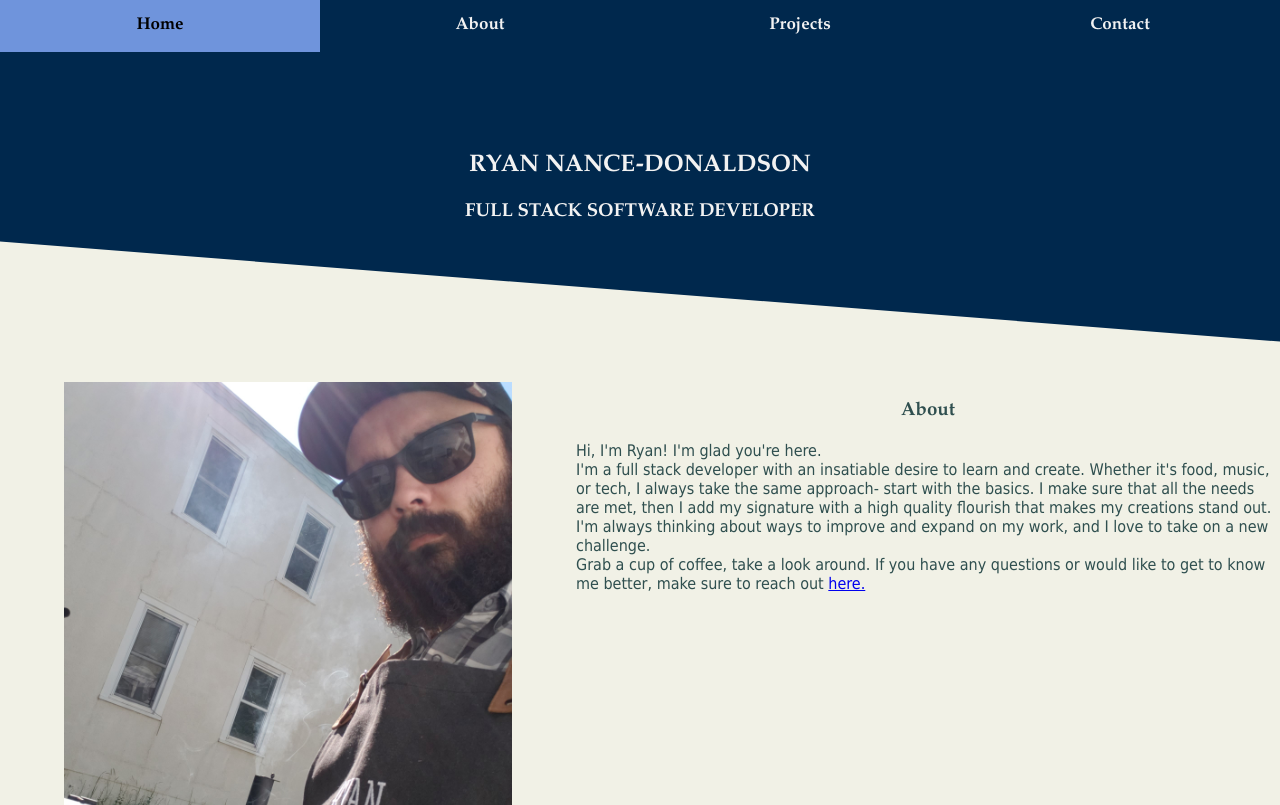
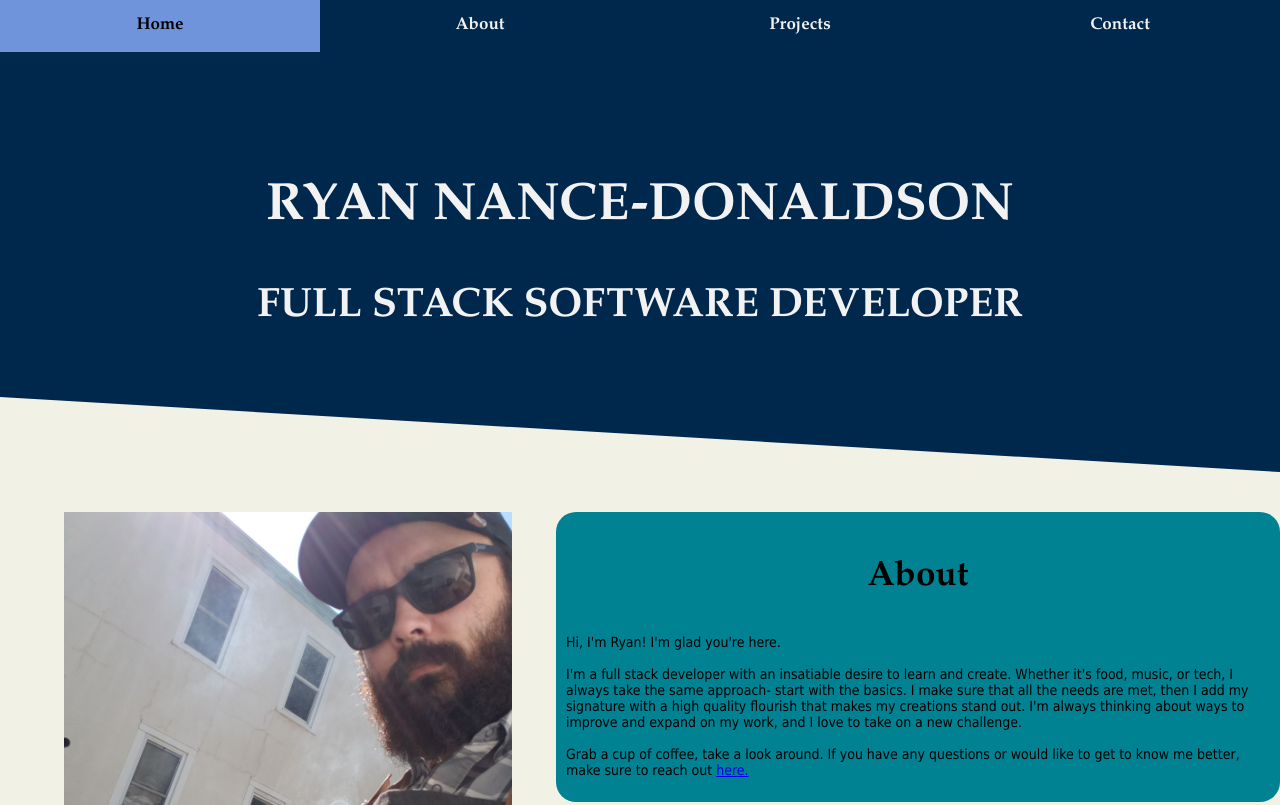
Before and after one commit to rnandon/rnandon.github.io, a plain HTML site: page index.html in a window 1280 px wide. Shown: the top 805 px of the page. Drawn offline with Linux system fonts and the light colour scheme.

Commit message:
Added styling to About section

```diff
--- a/index.html
+++ b/index.html
@@ -30,13 +30,13 @@
     </div>
     <div id='about_contents'>
         <h3 class='header_font'>About</h3>
-        <p class='content_font'>Hi, I'm Ryan! I'm glad you're here.<br>
+        <p class='content_font'>Hi, I'm Ryan! I'm glad you're here.<br> <br>
         I'm a full stack developer with an insatiable desire to learn and create.
         Whether it's food, music, or tech, I always take the same approach-
         start with the basics. I make sure that all the needs are met, then
         I add my signature with a high quality flourish that makes my creations
         stand out. I'm always thinking about ways to improve and expand on my work,
-        and I love to take on a new challenge.<br>
+        and I love to take on a new challenge.<br><br>
         Grab a cup of coffee, take a look around. If you have any questions or
         would like to get to know me better, make sure to reach out <a href='#contact'>here.</a></p>
     </div>
--- a/styles.css
+++ b/styles.css
@@ -10,12 +10,14 @@ div {
 .header_font {
     font-weight: bolder;
     font-family: garamond;
+    font-size: 35px;
     text-align: center;
 }
 
 .content_font {
     font-weight: normal;
     font-family: tahoma;
+    font-size: 14px;
     text-align: left;
 }
 
@@ -64,7 +66,7 @@ body {
     width: 100%;
     padding-left: 0px;
     padding-bottom: 100px;
-    clip-path: polygon(0 0, 100% 0, 100% 100%, 0 calc(100% - 100px));
+    clip-path: polygon(0 0, 100% 0, 100% 100%, 0 calc(100% - 75px));
 }
 
 #name {
@@ -80,13 +82,17 @@ body {
     padding-top: 40px;
     color: darkslategray;
     width: 100%;
-    height: 1000px;
+    height: 500px;
 }
 
 #about_contents {
+    background-color: #008292;
+    border-radius: 20px;
+    color: black;
     width: 55%;
     float: right;
     height: auto;
+    padding: 10px;
 }
 
 #about_picture {
@@ -159,7 +165,7 @@ body {
     width: 100%;
     padding-left: 0px;
     padding-bottom: 100px;
-    clip-path: polygon(0 0, 100% calc(100% - 200px), 100% 100%, 0 100%);
+    clip-path: polygon(0 0, 100% calc(100% - 400px), 100% 100%, 0 100%);
 }
 
 /* Responsive formatting */
```
